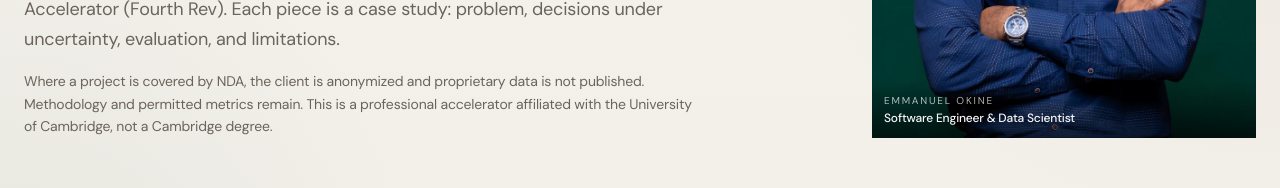
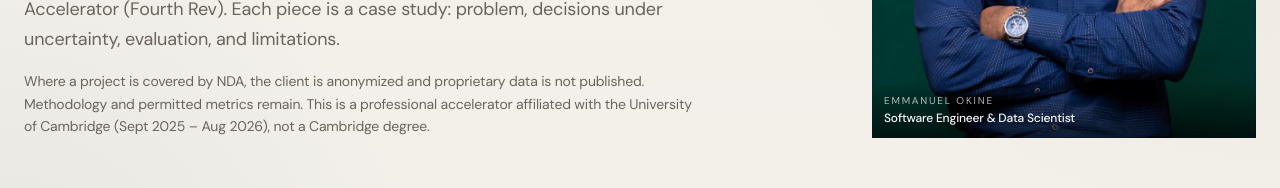
Before and after one commit to ELiOkine/portfolio, a Next.js app: page /data-science in a window 1280 px wide. Shown: the part 470-658 px from the top of the page. Built offline with nearby package versions, Linux system fonts and the light colour scheme; no server answers.

Commit message:
Correct the Cambridge accelerator end date to August 2026 and point iSmartPay at the live production portal.

```diff
--- a/Emmanuel_Okine_Resume_Updated.html
+++ b/Emmanuel_Okine_Resume_Updated.html
@@ -214,7 +214,7 @@
  <div class="item-title">University of Cambridge to PACE</div>
  <div class="item-subtitle">Data Science with Machine Learning &amp; AI (Career Accelerator)</div>
  </div>
- <div class="item-date">Sept 2025 to July 2026 (Completed)</div>
+ <div class="item-date">Sept 2025 to August 2026 (Completed)</div>
  </div>
  </div>
  </section>
--- a/src/app/data-science/page.tsx
+++ b/src/app/data-science/page.tsx
@@ -45,7 +45,8 @@ export default function DataScienceIndexPage() {
             <p className="text-sm text-muted-foreground max-w-2xl leading-relaxed">
               Where a project is covered by NDA, the client is anonymized and proprietary data
               is not published. Methodology and permitted metrics remain. This is a professional
-              accelerator affiliated with the University of Cambridge, not a Cambridge degree.
+              accelerator affiliated with the University of Cambridge ({cambridgeCredential.dates}),
+              not a Cambridge degree.
             </p>
           </div>
           <div className="md:col-span-4 order-1 md:order-2">
--- a/src/data/projects.ts
+++ b/src/data/projects.ts
@@ -91,7 +91,7 @@ export const projects: Project[] = [
     category: 'Engineering',
     stage: 'Production',
     stageNote: 'Live product at iSmart International Ghana since September 2025, with a real REST API, database, 2FA auth and paying users. The embedded preview is a sandboxed build running on sample data so it is safe to explore publicly.',
-    liveUrl: 'https://stgpayportal.ismartghana.com',
+    liveUrl: 'https://payportal.ismartpay.org/login',
     clients: ['iSmart International Ghana'],
     image: '/projects/ismartpay.png',
     link: '/live-projects/ismartpay/index.html',
--- a/src/lib/track.ts
+++ b/src/lib/track.ts
@@ -8,4 +8,5 @@ export const cambridgeCredential = {
  program: 'Data Science for Business Career Accelerator',
  withPartner: 'University of Cambridge · Data Science for Business Career Accelerator',
  full: 'University of Cambridge Data Science for Business Career Accelerator (Fourth Rev)',
+ dates: 'Sept 2025 – Aug 2026',
 } as const;
```
